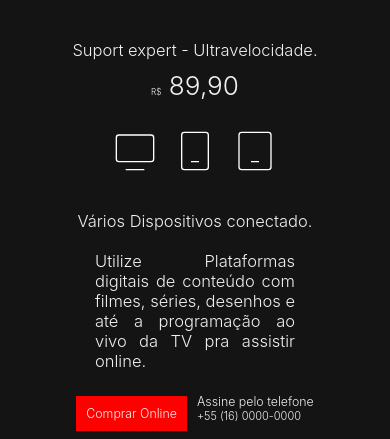
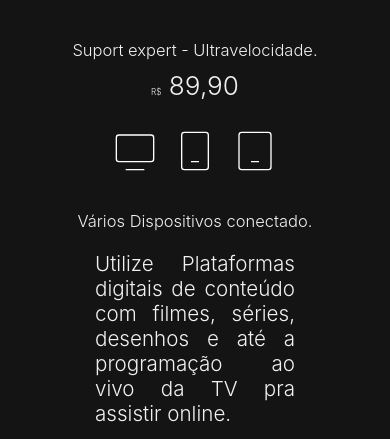
Before and after one commit to Danielpro5g/masterweb, a plain HTML site: page price.html in a window 390 px wide. Shown: the part 637-1076 px from the top of the page. Drawn offline with Linux system fonts and the light colour scheme.

Commit message:
add tamanho fonte

```diff
--- a/assets/pages/_price.scss
+++ b/assets/pages/_price.scss
@@ -169,10 +169,23 @@
             p {
               font-size: 2.4rem;
             }
-          }
-          .btns {
-            .buttons{
-              font-size: 4.0rem;
+            .hub {
+              p {
+                font-size: 3.0rem;
+              }
+            }
+
+            .btns {
+              .buttons{
+                a {
+                  font-size: 2.8rem;
+                }
+              }
+              .whats {
+                p {
+                  font-size: 2.2rem;
+                }
+              }
             }
           }
         }
```
Also changed, not shown: assets/css/style.css, 1 other file.
